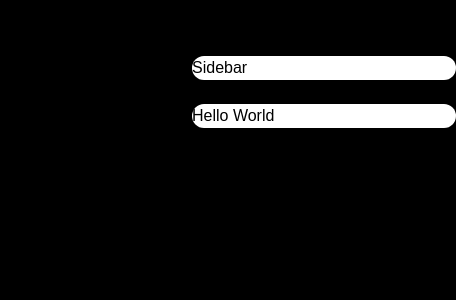
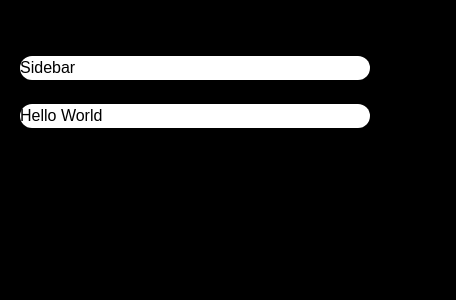
Before and after one commit to Dragontalker/nextjs-tailwindcss-portfolio, a Next.js app: page / in a window 390 px wide. Shown: the top 300 px of the page, 456 px wide, since content can reach past the window. Built offline with nearby package versions, Linux system fonts and the light colour scheme.

Commit message:
Added padding for small screen.

```diff
--- a/pages/_app.tsx
+++ b/pages/_app.tsx
@@ -2,7 +2,7 @@ import '../styles/globals.css'
 
 function MyApp({ Component, pageProps }) {
   return (
-    <div className='grid grid-cols-12 gap-6 my-14 px-48'>
+    <div className='grid grid-cols-12 gap-6 my-14 lg:px-48 px-5'>
       <div className='lg:col-span-3 bg-white rounded-2xl col-span-12'>Sidebar</div>
       <div className='lg:col-span-9 bg-white rounded-2xl col-span-12'>
         <Component {...pageProps} />
```
